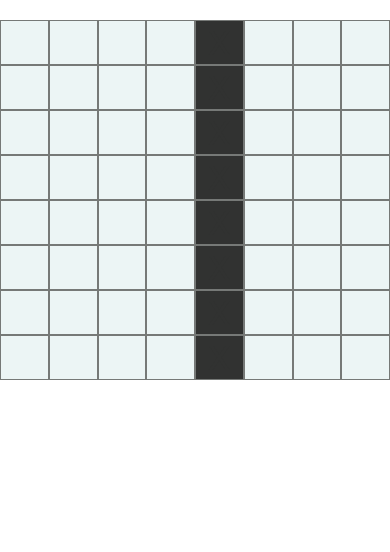
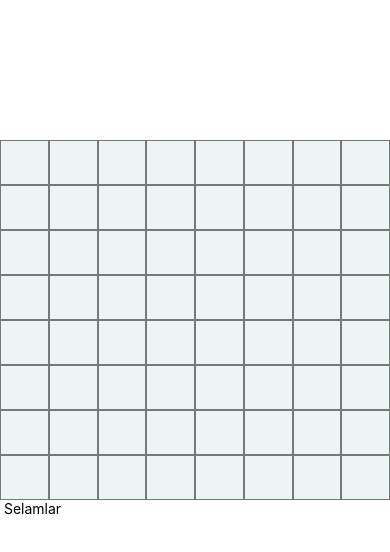
Before and after one commit to askmakdag/AI_GAMES, a React Native app in the folder AI_PUZZLE_GAME/: screen / in a window 390 px wide. Shown: the top 552 px of the page. Built offline with nearby package versions, Linux system fonts and the light colour scheme.

Commit message:
invalid cell modification attempt denial action implemented ...

```diff
--- a/AI_PUZZLE_GAME/App.js
+++ b/AI_PUZZLE_GAME/App.js
@@ -8,42 +8,54 @@ export default class App extends React.Component {
         super(props);
         this.state = {
             data: [],
-            numColumns: 8,
+            num_columns: 8,
+            modified_index: -1,
+            word: '',
+            start_new_word: true,
         };
     };
 
     componentWillMount() {
-        let size = this.state.numColumns;
+        let size = this.state.num_columns;
         this.createData(size);
     }
 
+    /** */
     createData = (size) => {
         let data = [];
 
         for (let i = 0; i < size; i++) {
             for (let i = 0; i < size; i++) {
-                if (i === 4) {
-                    data.push({char: 'X'});
-                } else {
-                    data.push({char: ''});
-                }
+                data.push({char: '', last_modified_index: -1, start_new_word: true, row_or_column: ''});
             }
         }
 
         this.setState({data: data});
     };
 
+    passThroughData = (last_modified_index, row_or_column) => {
+        const {num_columns, data, start_new_word} = this.state;
+        let newData = data;
+
+        for (let i = 0; i < (num_columns * num_columns); i++) {
+            newData[i].last_modified_index = last_modified_index;
+            newData[i].start_new_word = start_new_word;
+            newData[i].row_or_column = row_or_column;
+        }
+
+        this.setState({data: newData});
+    };
+
     renderHeader = () => {
         return (
-            <View style={{height: '40%'}}>
+            <View style={{height: 120}}>
 
             </View>
         );
     };
 
     renderItem = ({item, index}) => {
-        const {numColumns} = this.state;
-        console.log('index: ', index);
+        const {num_columns} = this.state;
 
         if (item.empty === true) {
             return <View style={[styles.item, styles.itemInvisible, {height: 45}]}/>;
@@ -52,30 +64,76 @@ export default class App extends React.Component {
             <View style={[styles.item, {height: 45}]}>
                 <Cell height={40}
                       index={index}
-                      char={item.char}
+                      cellItem={item}
+                      modifiedIndex={this.state.modified_index}
+                      rowOrColumn={this.state.row_or_column}
                       changeCellChar={(indx, newChar) => this.changeCellChar(indx, newChar)}
-                      width={Dimensions.get('window').width / numColumns}
-                      fontSize={(Dimensions.get('window').width / numColumns) - 15}/>
+                      width={Dimensions.get('window').width / num_columns}
+                      fontSize={(Dimensions.get('window').width / num_columns) - 15}/>
             </View>
         );
     };
 
-    changeCellChar = (indx, newChar) => {
+    changeCellChar = (index, newChar) => {
+        const {modified_index, word} = this.state;
+
         let newData = this.state.data;
-        newData[indx].char = newChar;
-        this.setState({data: newData});
+        /** Yeni bir harf girişi ...*/
+        newData[index].char = newChar;
+
+        /** Yeni bir kelime için harf giriliyor ise ...*/
+        if (modified_index === -1) {
+            this.setState({data: newData, modified_index: index, word: newChar, start_new_word: false});
+            this.passThroughData(index, '');
+        }
+        /** Var olan bir kelimenin devamı için harf giriliyor ise ...*/
+        else if (modified_index !== -1) {
+            let temp_word = word + newChar;
+            /** Kelime satır boyunca ilerliyor ise ...*/
+            if (modified_index === (index - 1)) {
+                this.passThroughData(index, 'row');
+                this.setState({
+                    data: newData,
+                    modified_index: index,
+                    word: temp_word,
+                    start_new_word: false,
+                });
+            }
+            /** Kelime sütun boyunca ilerliyor ise ...*/
+            else if ((modified_index === (index - 8))) {
+                this.passThroughData(index, 'column');
+                this.setState({
+                    data: newData,
+                    modified_index: index,
+                    word: temp_word,
+                    start_new_word: false,
+                });
+            }
+        }
+
+    };
+
+    renderFooter = () => {
+        return (
+            <View style={{height: 120}}>
+                <Text> Selamlar </Text>
+            </View>
+
+        );
     };
 
     render() {
         console.log('data: ', this.state.data);
+        console.log('kelime: ', this.state.word);
 
         return (
             <FlatList
                 data={this.state.data}
                 style={styles.container}
                 renderItem={this.renderItem}
-                numColumns={this.state.numColumns}
+                numColumns={this.state.num_columns}
                 ListHeaderComponent={this.renderHeader}
+                ListFooterComponent={this.renderFooter}
             />
         );
     }
--- a/AI_PUZZLE_GAME/Cell.js
+++ b/AI_PUZZLE_GAME/Cell.js
@@ -1,5 +1,5 @@
 import React, {Component} from 'react';
-import {View, TouchableOpacity, TextInput, StyleSheet} from 'react-native';
+import {View, Alert, TextInput, StyleSheet} from 'react-native';
 
 class Cell extends Component {
 
@@ -10,17 +10,41 @@ class Cell extends Component {
         super(props);
         this.state = {
             cellBackgroundColor: this.defaultCellColor,
+            char: this.props.char,
         };
     };
 
+    onChangeText = (index, text) => {
+        const {cellItem} = this.props;
+
+        let last_modified_index = cellItem.last_modified_index;
+        let start_new_word = cellItem.start_new_word;
+        let row_or_column = cellItem.row_or_column;
+
+        /** Yanlış bir lokasyona harf girişi yapılması durumu tespiti...*/
+        if ((
+                (row_or_column === 'row' && last_modified_index !== (index - 1)) ||
+                (row_or_column === 'column' && last_modified_index !== (index - 8))
+            ) &&
+            !start_new_word
+        ) {
+            alert('Doğru yaz Laa!');
+            /** Yanlış bir lokasyona harf girişi yapılmaya çalışıldı ilgili cell'i temizle...*/
+            this.setState({char: ''});
+        } else {
+            this.setState({char: text});
+            this.props.changeCellChar(index, text);
+        }
+    };
+
     render() {
-        const {height, width, fontSize, index, char, changeCellChar} = this.props;
+        const {height, width, fontSize, index, cellItem} = this.props;
         const {cellBackgroundColor} = this.state;
         /** İçeriği "X" 'e eşit olan node'ların kullanılmayacağını varsayıyoruz.*/
-        const cell_background_color = char === 'X' ? '#313231' : cellBackgroundColor;
+        const cell_background_color = this.state.char === 'X' ? '#313231' : cellBackgroundColor;
 
         return (
-            <TouchableOpacity style={styles.textInputContainerStyle}>
+            <View style={styles.textInputContainerStyle}>
                 <TextInput
                     style={[styles.textInputStyle, {
                         height: height,
@@ -32,14 +56,16 @@ class Cell extends Component {
                     onFocus={() => this.setState({cellBackgroundColor: this.selectionColor})}
                     onBlur={() => this.setState({cellBackgroundColor: '#ECF5F5'})}
                     autoFocus={false}
-                    editable={char !== 'X'} //if char is 'X' make the cell inactive
-                    defaultValue={char}
-                    onChangeText={(text) => changeCellChar(index, text)}
+                    editable={this.state.char !== 'X'} //if char is 'X' make the cell inactive
+                    defaultValue={cellItem.char}
+                    value={this.state.char}
+                    onChangeText={(text) => this.onChangeText(index, text)}
                     caretHidden={true} //make the cursor hidden
                     maxLength={1}/>
-            </TouchableOpacity>
+            </View>
         );
     }
+
 }
 
 const styles = StyleSheet.create({
```
